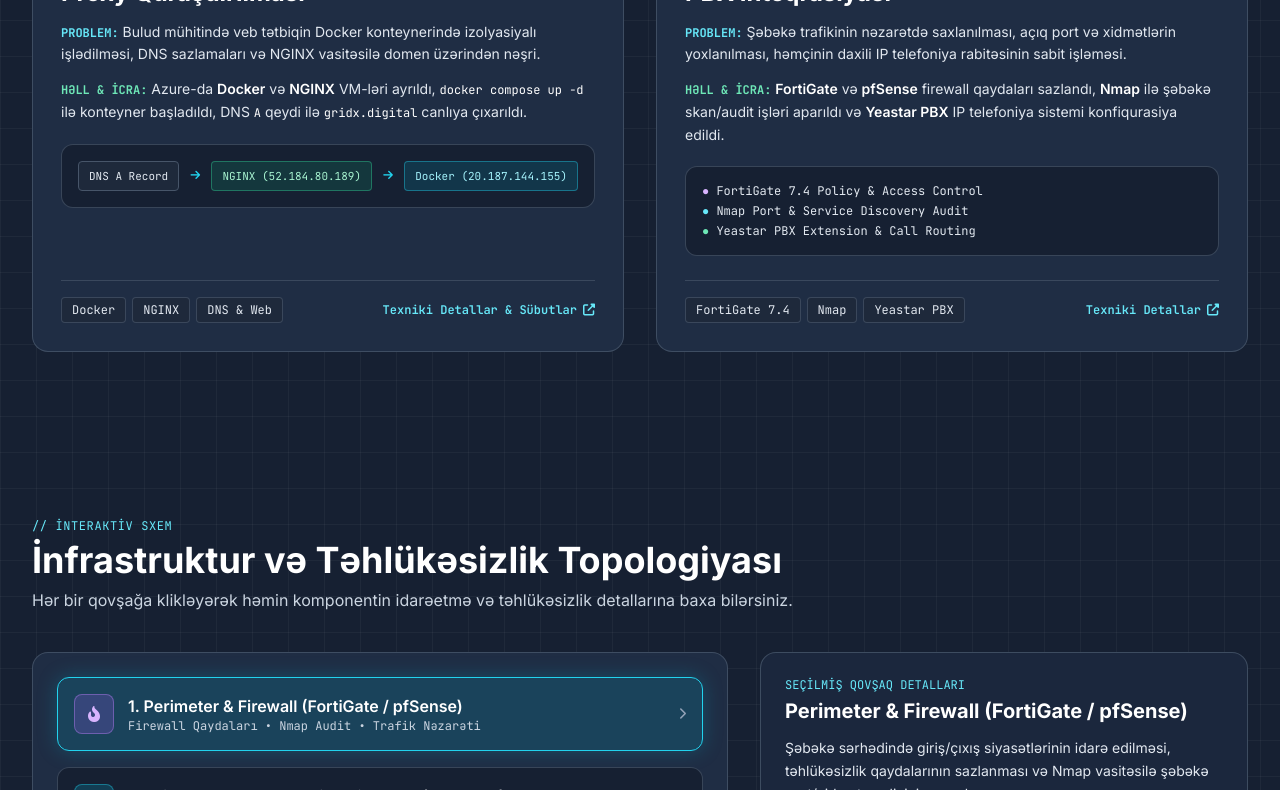
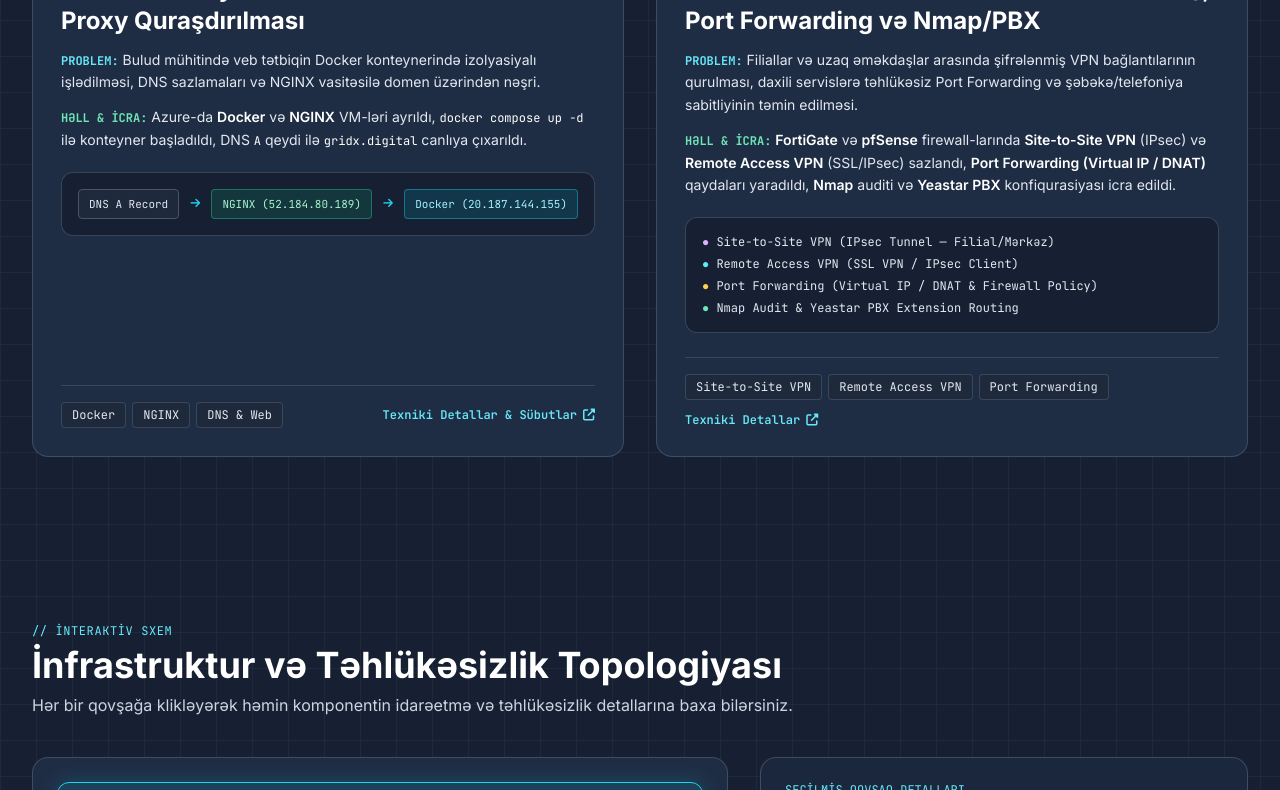
Before and after one commit to yeganakarimlii/portfolio, a plain HTML site: page index.html in a window 1280 px wide. Shown: the part 1636-2426 px from the top of the page. Drawn offline with nearby package versions, Linux system fonts and the light colour scheme.

Commit message:
Add files via upload

```diff
--- a/index.html
+++ b/index.html
@@ -123,7 +123,7 @@
                 </div>
 
                 <p class="text-slate-200 text-base sm:text-lg leading-relaxed max-w-2xl">
-                    Linux (<span class="text-white font-semibold">RHEL</span>) və <span class="text-white font-semibold">Windows Server</span> sistemlərinin idarə olunması, Active Directory və Group Policy sazlanması, şəbəkə təhlükəsizliyi (<span class="text-white font-semibold">FortiGate, pfSense, Nmap</span>), konteynerləşdirmə (<span class="text-white font-semibold">Docker</span>), veb/mail serverlər (<span class="text-white font-semibold">NGINX, IIS, Postfix</span>) və IP telefoniya (<span class="text-white font-semibold">Yeastar PBX</span>) üzrə təcrübə.
+                    Linux (<span class="text-white font-semibold">RHEL</span>) və <span class="text-white font-semibold">Windows Server</span> sistemlərinin idarə olunması, Active Directory və Group Policy sazlanması, şəbəkə təhlükəsizliyi (<span class="text-white font-semibold">FortiGate, pfSense, Site-to-Site &amp; Remote Access VPN, Port Forwarding, Nmap</span>), konteynerləşdirmə (<span class="text-white font-semibold">Docker</span>), veb/mail serverlər (<span class="text-white font-semibold">NGINX, IIS, Postfix</span>) və IP telefoniya (<span class="text-white font-semibold">Yeastar PBX</span>) üzrə təcrübə.
                 </p>
 
                 <div class="flex flex-wrap gap-2.5 pt-1">
@@ -171,16 +171,16 @@
                             <span class="text-emerald-400">root@infra:~#</span> <span class="text-white">whoami</span>
                             <div class="mt-1 text-cyan-200 pl-2 border-l-2 border-cyan-400/60">
                                 Yeganə Kərimli — Kiçik Sistem Administratoru @ NEO BOKT ASC<br>
-                                Fokus: RHEL Linux, Windows AD/GPO, FortiGate, Docker, NGINX, Postfix
+                                Fokus: RHEL Linux, Windows AD/GPO, FortiGate (VPN/NAT), Docker, NGINX, Postfix
                             </div>
                         </div>
                     </div>
 
                     <div class="px-3 py-2.5 bg-[#1e2c45] border-t border-slate-600/70 flex flex-wrap gap-1.5">
                         <button onclick="runCommand('ls projects/')" class="px-2.5 py-1 rounded bg-slate-700/90 hover:bg-cyan-500/25 hover:text-cyan-200 border border-slate-500/70 text-xs font-mono text-slate-100 transition">ls projects/</button>
+                        <button onclick="runCommand('get-vpn-nat')" class="px-2.5 py-1 rounded bg-slate-700/90 hover:bg-cyan-500/25 hover:text-cyan-200 border border-slate-500/70 text-xs font-mono text-slate-100 transition">get-vpn-nat</button>
                         <button onclick="runCommand('get-gpo')" class="px-2.5 py-1 rounded bg-slate-700/90 hover:bg-cyan-500/25 hover:text-cyan-200 border border-slate-500/70 text-xs font-mono text-slate-100 transition">get-gpo</button>
                         <button onclick="runCommand('status postfix')" class="px-2.5 py-1 rounded bg-slate-700/90 hover:bg-cyan-500/25 hover:text-cyan-200 border border-slate-500/70 text-xs font-mono text-slate-100 transition">status postfix</button>
-                        <button onclick="runCommand('cat certs.txt')" class="px-2.5 py-1 rounded bg-slate-700/90 hover:bg-cyan-500/25 hover:text-cyan-200 border border-slate-500/70 text-xs font-mono text-slate-100 transition">cat certs.txt</button>
                     </div>
 
                     <form id="terminalForm" class="px-4 py-2.5 bg-[#151f31] border-t border-slate-600/70 flex items-center gap-2 font-mono text-xs sm:text-sm">
@@ -199,7 +199,7 @@
                 <span class="text-cyan-300 font-mono text-xs uppercase tracking-wider">// Praktiki Təcrübə &amp; İcra</span>
                 <h2 class="text-3xl sm:text-4xl font-bold text-white mt-1">Real İnfrastruktur Case Study-ləri</h2>
                 <p class="text-slate-300 mt-2 max-w-2xl text-sm sm:text-base">
-                    İstehsalat və laboratoriya mühitlərində icra olunmuş sistem idarəetməsi, təhlükəsizlik siyasətləri və xidmət qurulmaları.
+                    İstehsalat və laboratoriya mühitlərində icra olunmuş sistem idarəetməsi, firewall/VPN sazlamaları və xidmət qurulmaları.
                 </p>
             </div>
 
@@ -379,36 +379,37 @@
                 <div>
                     <div class="flex items-center justify-between gap-2 mb-4">
                         <span class="px-3 py-1 rounded-md bg-purple-500/15 border border-purple-400/40 text-purple-200 text-xs font-mono">
-                            Firewall, Audit &amp; VoIP
+                            Firewall, VPN, NAT &amp; VoIP
                         </span>
                         <span class="text-xs font-mono text-slate-300">CASE #04</span>
                     </div>
 
                     <h3 class="text-xl sm:text-2xl font-bold text-white mb-3">
-                        FortiGate 7.4 Firewall, Nmap Auditi və Yeastar PBX İnteqrasiyası
+                        Firewall VPN (Site-to-Site &amp; Remote Access), Port Forwarding və Nmap/PBX
                     </h3>
 
                     <div class="space-y-3 text-sm text-slate-200 leading-relaxed">
                         <p>
-                            <strong class="text-cyan-300 font-mono text-xs uppercase">Problem:</strong> Şəbəkə trafikinin nəzarətdə saxlanılması, açıq port və xidmətlərin yoxlanılması, həmçinin daxili IP telefoniya rabitəsinin sabit işləməsi.
+                            <strong class="text-cyan-300 font-mono text-xs uppercase">Problem:</strong> Filiallar və uzaq əməkdaşlar arasında şifrələnmiş VPN bağlantılarının qurulması, daxili servislərə təhlükəsiz Port Forwarding və şəbəkə/telefoniya sabitliyinin təmin edilməsi.
                         </p>
                         <p>
-                            <strong class="text-emerald-300 font-mono text-xs uppercase">Həll &amp; İcra:</strong> <span class="text-white font-semibold">FortiGate</span> və <span class="text-white font-semibold">pfSense</span> firewall qaydaları sazlandı, <span class="text-white font-semibold">Nmap</span> ilə şəbəkə skan/audit işləri aparıldı və <span class="text-white font-semibold">Yeastar PBX</span> IP telefoniya sistemi konfiqurasiya edildi.
+                            <strong class="text-emerald-300 font-mono text-xs uppercase">Həll &amp; İcra:</strong> <span class="text-white font-semibold">FortiGate</span> və <span class="text-white font-semibold">pfSense</span> firewall-larında <span class="text-white font-semibold">Site-to-Site VPN</span> (IPsec) və <span class="text-white font-semibold">Remote Access VPN</span> (SSL/IPsec) sazlandı, <span class="text-white font-semibold">Port Forwarding (Virtual IP / DNAT)</span> qaydaları yaradıldı, <span class="text-white font-semibold">Nmap</span> auditi və <span class="text-white font-semibold">Yeastar PBX</span> konfiqurasiyası icra edildi.
                         </p>
                     </div>
 
-                    <div class="mt-5 p-4 rounded-xl bg-[#162032] border border-slate-600/70 font-mono text-xs text-slate-200 space-y-1">
-                        <div><span class="text-purple-300">●</span> FortiGate 7.4 Policy &amp; Access Control</div>
-                        <div><span class="text-cyan-300">●</span> Nmap Port &amp; Service Discovery Audit</div>
-                        <div><span class="text-emerald-300">●</span> Yeastar PBX Extension &amp; Call Routing</div>
+                    <div class="mt-5 p-4 rounded-xl bg-[#162032] border border-slate-600/70 font-mono text-xs text-slate-200 space-y-1.5">
+                        <div><span class="text-purple-300">●</span> Site-to-Site VPN (IPsec Tunnel — Filial/Mərkəz)</div>
+                        <div><span class="text-cyan-300">●</span> Remote Access VPN (SSL VPN / IPsec Client)</div>
+                        <div><span class="text-amber-300">●</span> Port Forwarding (Virtual IP / DNAT &amp; Firewall Policy)</div>
+                        <div><span class="text-emerald-300">●</span> Nmap Audit &amp; Yeastar PBX Extension Routing</div>
                     </div>
                 </div>
 
                 <div class="mt-6 pt-4 border-t border-slate-600/70 flex flex-wrap items-center justify-between gap-3">
                     <div class="flex flex-wrap gap-1.5 font-mono text-xs">
-                        <span class="px-2.5 py-1 rounded bg-slate-800 text-slate-200 border border-slate-600/70">FortiGate 7.4</span>
-                        <span class="px-2.5 py-1 rounded bg-slate-800 text-slate-200 border border-slate-600/70">Nmap</span>
-                        <span class="px-2.5 py-1 rounded bg-slate-800 text-slate-200 border border-slate-600/70">Yeastar PBX</span>
+                        <span class="px-2.5 py-1 rounded bg-slate-800 text-slate-200 border border-slate-600/70">Site-to-Site VPN</span>
+                        <span class="px-2.5 py-1 rounded bg-slate-800 text-slate-200 border border-slate-600/70">Remote Access VPN</span>
+                        <span class="px-2.5 py-1 rounded bg-slate-800 text-slate-200 border border-slate-600/70">Port Forwarding</span>
                     </div>
                     <button onclick="openCaseModal('case4')" class="text-xs font-mono text-cyan-300 hover:text-cyan-200 flex items-center gap-1.5 font-semibold">
                         <span>Texniki Detallar</span>
@@ -438,8 +439,8 @@
                             <i class="fa-solid fa-fire-flame-curved"></i>
                         </div>
                         <div>
-                            <div class="font-semibold text-white text-sm sm:text-base">1. Perimeter &amp; Firewall (FortiGate / pfSense)</div>
-                            <div class="text-xs text-slate-300 font-mono">Firewall Qaydaları • Nmap Audit • Trafik Nəzarəti</div>
+                            <div class="font-semibold text-white text-sm sm:text-base">1. Perimeter, VPN &amp; Firewall (FortiGate / pfSense)</div>
+                            <div class="text-xs text-slate-300 font-mono">Site-to-Site VPN • Remote Access VPN • Port Forwarding (DNAT)</div>
                         </div>
                     </div>
                     <i class="fa-solid fa-chevron-right text-slate-400 text-xs"></i>
@@ -487,14 +488,14 @@
 
             <div id="nodeInspector" class="lg:col-span-5 rounded-2xl bg-[#1b273d] border border-slate-600/80 p-6">
                 <div class="text-xs font-mono text-cyan-300 uppercase mb-1">Seçilmiş Qovşaq Detalları</div>
-                <h3 id="inspectorTitle" class="text-xl font-bold text-white mb-3">Perimeter &amp; Firewall (FortiGate / pfSense)</h3>
+                <h3 id="inspectorTitle" class="text-xl font-bold text-white mb-3">Perimeter, VPN &amp; Firewall (FortiGate / pfSense)</h3>
                 <p id="inspectorDesc" class="text-sm text-slate-200 leading-relaxed mb-4">
-                    Şəbəkə sərhədində giriş/çıxış siyasətlərinin idarə edilməsi, təhlükəsizlik qaydalarının sazlanması və Nmap vasitəsilə şəbəkə port/xidmət analizinin aparılması.
+                    Şəbəkə sərhədində Site-to-Site VPN tunellərinin və Remote Access VPN bağlantılarının qurulması, daxili servislər üçün Port Forwarding (DNAT/VIP) sazlanması və Nmap ilə şəbəkə auditi.
                 </p>
                 <ul id="inspectorPoints" class="space-y-2 text-xs sm:text-sm text-slate-200 font-mono">
-                    <li class="flex items-start gap-2"><span class="text-emerald-300">▸</span><span>FortiGate 7.4 və pfSense konfiqurasiyası</span></li>
-                    <li class="flex items-start gap-2"><span class="text-emerald-300">▸</span><span>Nmap ilə şəbəkə skanlanması və zəiflik təhlili</span></li>
-                    <li class="flex items-start gap-2"><span class="text-emerald-300">▸</span><span>TCP/IP əsaslı şəbəkə axınının nəzarəti</span></li>
+                    <li class="flex items-start gap-2"><span class="text-emerald-300">▸</span><span>Site-to-Site VPN (IPsec) &amp; Remote Access VPN</span></li>
+                    <li class="flex items-start gap-2"><span class="text-emerald-300">▸</span><span>Port Forwarding (Virtual IP / DNAT) &amp; Firewall Policy</span></li>
+                    <li class="flex items-start gap-2"><span class="text-emerald-300">▸</span><span>FortiGate 7.4, pfSense və Nmap port/xidmət analizi</span></li>
                 </ul>
             </div>
         </div>
@@ -527,14 +528,14 @@
                 <div class="w-10 h-10 rounded-lg bg-rose-500/20 text-rose-300 flex items-center justify-center mb-4">
                     <i class="fa-solid fa-shield-halved"></i>
                 </div>
-                <h3 class="font-bold text-white text-lg mb-3">Şəbəkə &amp; Təhlükəsizlik</h3>
+                <h3 class="font-bold text-white text-lg mb-3">Şəbəkə, VPN &amp; Təhlükəsizlik</h3>
                 <ul class="space-y-2 text-sm text-slate-200 font-mono">
-                    <li>• FortiGate (7.4 Operator)</li>
-                    <li>• pfSense Firewall</li>
-                    <li>• Nmap Audit &amp; Analiz</li>
-                    <li>• GoPhish Simulasiyası</li>
+                    <li>• FortiGate (7.4 Operator) &amp; pfSense</li>
+                    <li>• Site-to-Site VPN (IPsec)</li>
+                    <li>• Remote Access VPN (SSL/IPsec)</li>
+                    <li>• Port Forwarding (DNAT / VIP)</li>
+                    <li>• Nmap Audit &amp; GoPhish</li>
                     <li>• Postfix Mail Server</li>
-                    <li>• Təhlükəsizlik Siyasətləri</li>
                 </ul>
             </div>
 
@@ -711,7 +712,6 @@
                 <h2 class="text-3xl font-bold text-white mt-1 mb-6">Təhsil</h2>
 
                 <div class="space-y-4">
-                    <!-- BDU Diplom -->
                     <div class="p-5 rounded-2xl bg-cardbg border border-slate-600/80 hover:border-cyan-400/50 transition flex flex-col justify-between gap-3.5 glow-border">
                         <div>
                             <div class="text-xs font-mono text-cyan-300">2022 – 2026</div>
@@ -730,7 +730,6 @@
                         </div>
                     </div>
 
-                    <!-- Code Academy Diplom -->
                     <div class="p-5 rounded-2xl bg-cardbg border border-slate-600/80 hover:border-emerald-400/50 transition flex flex-col justify-between gap-3.5 glow-border">
                         <div>
                             <div class="text-xs font-mono text-emerald-300">2024 – 2025 • Honour Degree</div>
@@ -812,9 +811,10 @@
         const terminalInput = document.getElementById('terminalInput');
 
         const commands = {
-            'help': 'Əmrlər: whoami, ls projects/, get-gpo, status postfix, cat certs.txt, clear',
+            'help': 'Əmrlər: whoami, ls projects/, get-vpn-nat, get-gpo, status postfix, cat certs.txt, clear',
             'whoami': 'Yeganə Kərimli — Kiçik Sistem Administratoru @ NEO BOKT ASC',
-            'ls projects/': '01_gophish_postfix_awareness/   02_ad_gpo_hardening/   03_docker_nginx/   04_fortigate_nmap_yeastar/',
+            'ls projects/': '01_gophish_postfix_awareness/   02_ad_gpo_hardening/   03_docker_nginx/   04_vpn_nat_firewall_pbx/',
+            'get-vpn-nat': 'Site-to-Site VPN (IPsec) [UP] | Remote Access VPN (SSL/IPsec) [ACTIVE] | Port Forwarding (DNAT/VIP) [CONFIGURED]',
             'get-gpo': 'Domain: neo.local | OUs: Credit, Finance, HR, IT, PK, RISK, PC, SERVER | GPOs: USB_BLOCK, CMD_BLOCK, POWERSHELL_BLOCK, PASSWORD_POLICY, LOCKSCREEN, WALLPAPER',
             'status postfix': '● postfix.service - Postfix Mail Transport Agent — Active: active (running)',
             'cat certs.txt': 'RHCSA | FCA FortiGate 7.4 Operator | Fortinet Fundamentals | RH124 & RH134 | Certiport IT Specialist'
@@ -866,24 +866,40 @@
 
         const nodeData = {
             perimeter: {
-                title: 'Perimeter & Firewall (FortiGate / pfSense)',
-                desc: 'Şəbəkə sərhədində giriş/çıxış siyasətlərinin idarə edilməsi, təhlükəsizlik qaydalarının sazlanması və Nmap vasitəsilə şəbəkə port/xidmət analizinin aparılması.',
-                points: ['FortiGate 7.4 və pfSense konfiqurasiyası', 'Nmap ilə şəbəkə skanlanması və zəiflik təhlili', 'TCP/IP əsaslı şəbəkə axınının nəzarəti']
+                title: 'Perimeter, VPN & Firewall (FortiGate / pfSense)',
+                desc: 'Şəbəkə sərhədində Site-to-Site VPN tunellərinin və Remote Access VPN bağlantılarının qurulması, daxili servislər üçün Port Forwarding (DNAT/VIP) sazlanması və Nmap ilə şəbəkə auditi.',
+                points: [
+                    'Site-to-Site VPN (IPsec) & Remote Access VPN',
+                    'Port Forwarding (Virtual IP / DNAT) & Firewall Policy',
+                    'FortiGate 7.4, pfSense və Nmap port/xidmət analizi'
+                ]
             },
             windows: {
                 title: 'Windows Server & Active Directory (neo.local)',
                 desc: 'Mərkəzləşdirilmiş domen idarəetməsi, şöbələr üzrə OU strukturu, Group Policy təhlükəsizlik qaydaları və şəbəkə paylaşımlarının qurulması.',
-                points: ['Active Directory OU və icazə idarəetməsi', 'USB_BLOCK, CMD_BLOCK, POWERSHELL_BLOCK, LOCKSCREEN GPO', 'DNS, DHCP, DFS share və IIS Manager']
+                points: [
+                    'Active Directory OU və icazə idarəetməsi',
+                    'USB_BLOCK, CMD_BLOCK, POWERSHELL_BLOCK, LOCKSCREEN GPO',
+                    'DNS, DHCP, DFS share və IIS Manager'
+                ]
             },
             linux: {
                 title: 'RHEL Linux, Docker, NGINX & Postfix',
                 desc: 'RHCSA standartlarına uyğun Linux server inzibatçılığı, Docker konteynerlərinin idarəsi, NGINX reverse proxy və Postfix mail server xidməti.',
-                points: ['RHEL sistem idarəetməsi (RHCSA)', 'Docker və NGINX Reverse Proxy', 'GoPhish + Postfix SMTP simulasiya mühiti']
+                points: [
+                    'RHEL sistem idarəetməsi (RHCSA)',
+                    'Docker və NGINX Reverse Proxy',
+                    'GoPhish + Postfix SMTP simulasiya mühiti'
+                ]
             },
             voip: {
                 title: 'Yeastar PBX & İstifadəçi Dəstəyi',
                 desc: 'Korporativ IP telefoniya sisteminin sazlanması və əməkdaşların gündəlik iş mühitində (Outlook, 1C, işçi stansiyaları) texniki dəstəyin göstərilməsi.',
-                points: ['Yeastar PBX inteqrasiyası', 'Outlook və 1C korporativ sazlamaları', 'Operativ İT dəstək və nasazlıqların aradan qaldırılması']
+                points: [
+                    'Yeastar PBX inteqrasiyası',
+                    'Outlook və 1C korporativ sazlamaları',
+                    'Operativ İT dəstək və nasazlıqların aradan qaldırılması'
+                ]
             }
         };
 
@@ -999,9 +1015,15 @@
                 </div>
             `,
             case4: `
-                <div class="text-xs font-mono text-purple-300">CASE #04 • FIREWALL, AUDIT &amp; VOIP</div>
-                <h3 class="text-2xl font-bold text-white">FortiGate 7.4, Nmap və Yeastar PBX</h3>
-                <p>FortiGate/pfSense firewall siyasətləri, Nmap ilə şəbəkə analizi və Yeastar PBX IP telefoniya inteqrasiyası icra olunub.</p>
+                <div class="text-xs font-mono text-purple-300">CASE #04 • FIREWALL, VPN, NAT &amp; VOIP</div>
+                <h3 class="text-2xl font-bold text-white">Site-to-Site VPN, Remote Access VPN, Port Forwarding və Nmap/PBX</h3>
+                <p>FortiGate və pfSense firewall-larında şəbəkə təhlükəsizliyi, uzaq əlaqə və daxili xidmətlərin yönləndirilməsi üzrə əsas ssenarilər:</p>
+                <div class="p-4 rounded-xl bg-[#162032] border border-slate-600/70 space-y-2 text-xs text-slate-200 font-mono">
+                    <div><span class="text-purple-300">▸ Site-to-Site VPN (IPsec):</span> Mərkəz və filiallar arasında şifrələnmiş Phase 1 / Phase 2 tunelləri və static/policy routing.</div>
+                    <div><span class="text-cyan-300">▸ Remote Access VPN:</span> Uzaqdan işləyən əməkdaşlar üçün SSL/IPsec VPN girişi, istifadəçi autentifikasiyası və daxili subnet-lərə icazə qaydaları.</div>
+                    <div><span class="text-amber-300">▸ Port Forwarding (Virtual IP / DNAT):</span> Xarici IP və təyin olunmuş portların daxili serverə (LAN/DMZ) yönləndirilməsi və uyğun firewall policy-lərin sazlanması.</div>
+                    <div><span class="text-emerald-300">▸ Nmap &amp; Yeastar PBX:</span> Port/servis auditi və IP telefoniya daxili nömrə/marşrut sazlamaları.</div>
+                </div>
             `
         };
 
```
